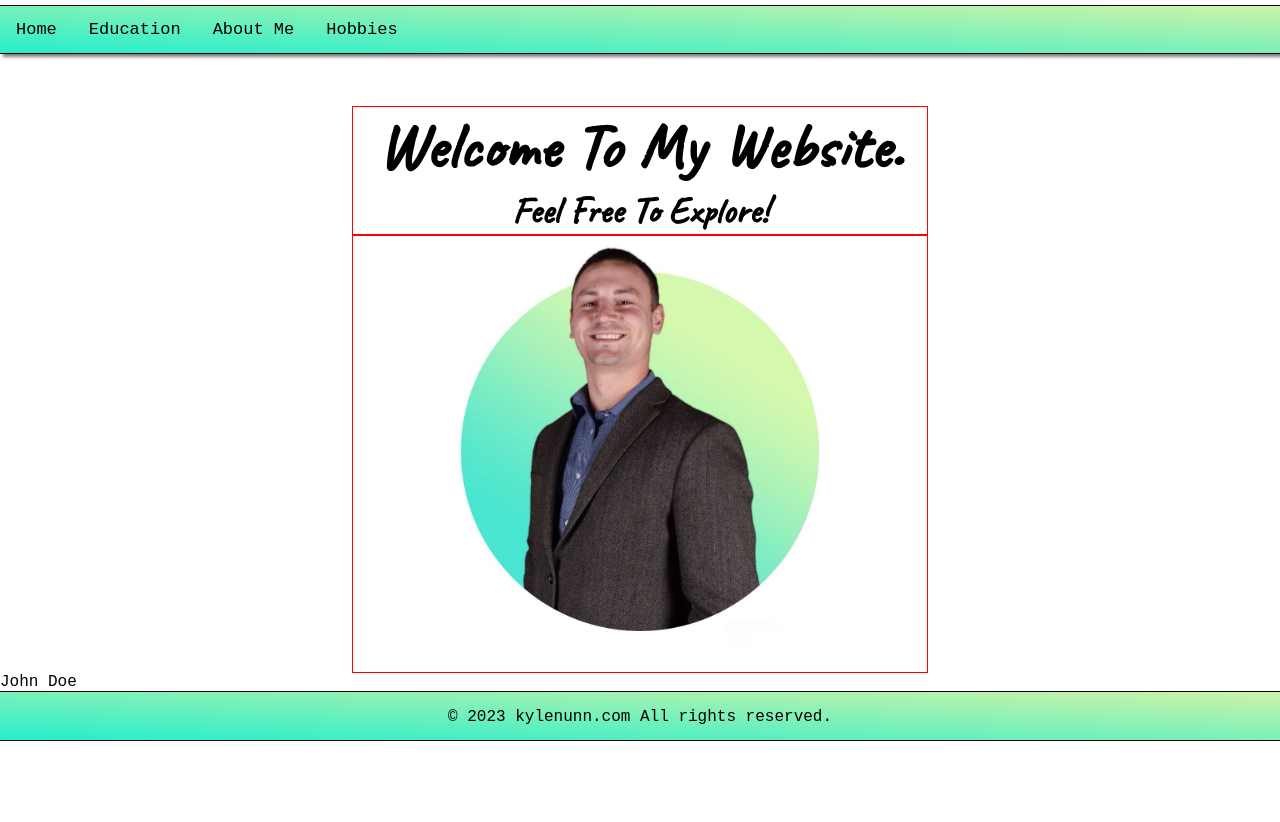
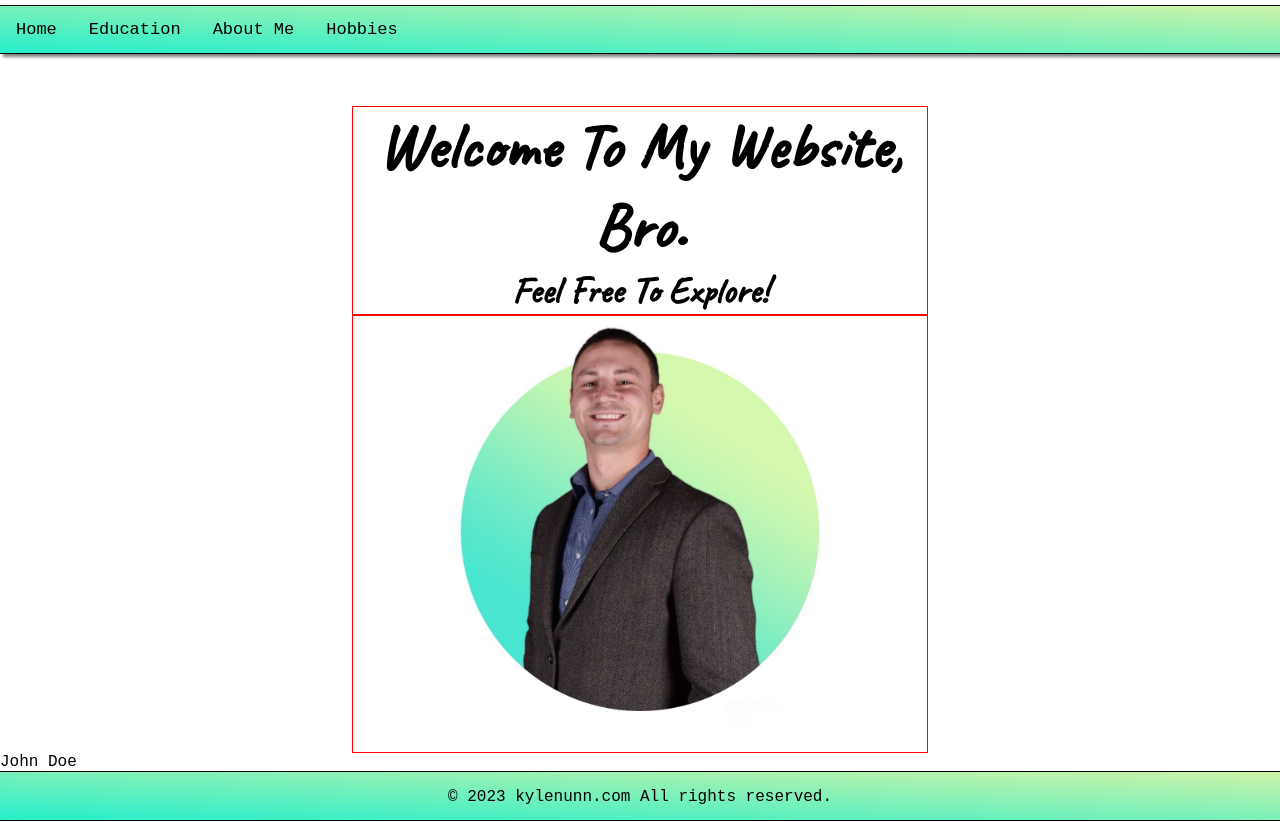
Before and after one commit to knunn553/kylenunn.com, a website: page index.html in a window 1280 px wide. Before the commit the page ends 800 px from the top, so only its background shows below. Drawn offline with Linux system fonts and the light colour scheme.

Commit message:
Update index.html

```diff
--- a/index.html
+++ b/index.html
@@ -36,7 +36,7 @@
         <div class="showcase-area-container">
             <div class="showcase-area-container-left col-6">
                 <div class="container-left-big-title">
-                    <h1> Welcome to my Website.</h1>
+                    <h1> Welcome to my Website, bro.</h1>
                     <h3> Feel free to explore! </h3>
                 </div>
                 <!--<p class="container-left-paragraph-text">
```
